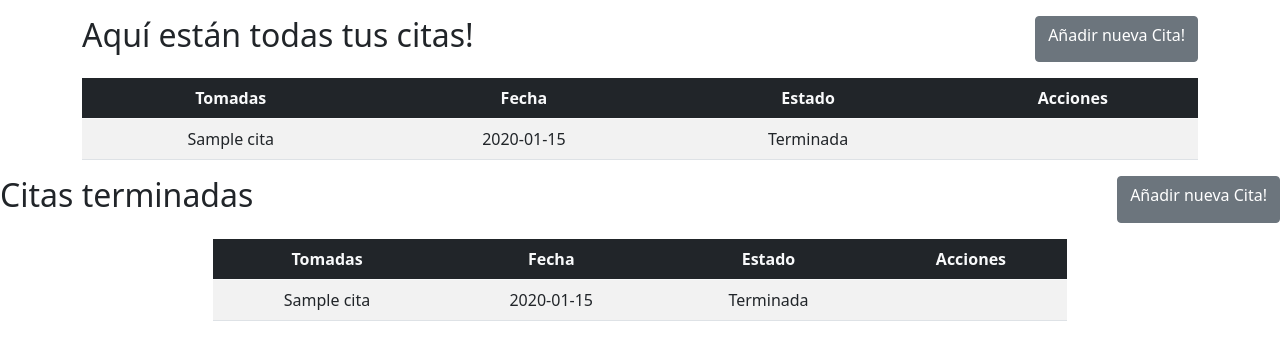
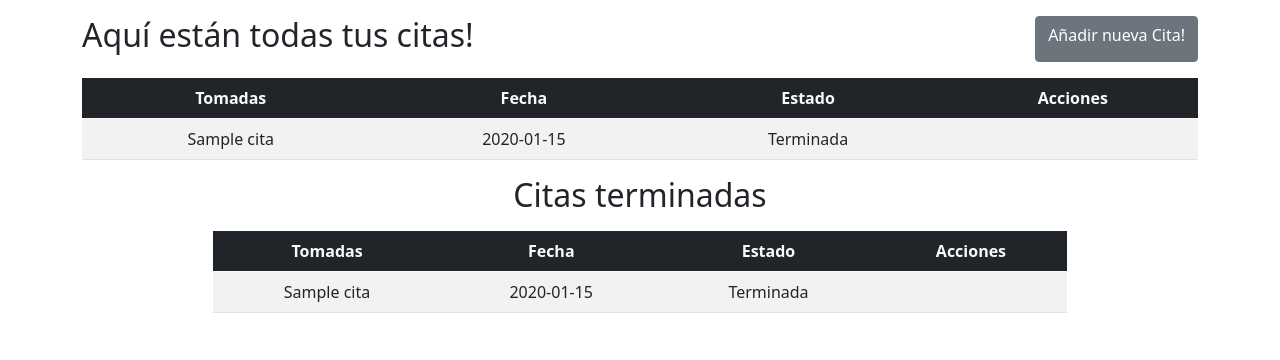
Before and after one commit to katherineolguin/Black-belt, a Flask app: page /dashboard in a window 1280 px wide. Shown: the part 72-432 px from the top of the page. Run offline with Flask 2, Linux system fonts and the light colour scheme; the visitor is signed in with stand-in values (Sample User, id 1); tables that the repository leaves empty hold one stand-in row (values such as "Sample post").

Commit message:
daaaaaaaaaaaaaaa

```diff
--- a/flask_app/templates/dashboard.html
+++ b/flask_app/templates/dashboard.html
@@ -77,10 +77,10 @@
     </div>
 
 
-    <div class="d-flex justify-content-between mt-3 mb-3">
+    <div class="text-center mt-3 mb-3">
 
         <h2>Citas terminadas </h2>
-        <a href="/add/cita" class="btn btn-secondary">Añadir nueva Cita!</a>
+
     </div>
     <div class="col-8 mx-auto">
 
```
